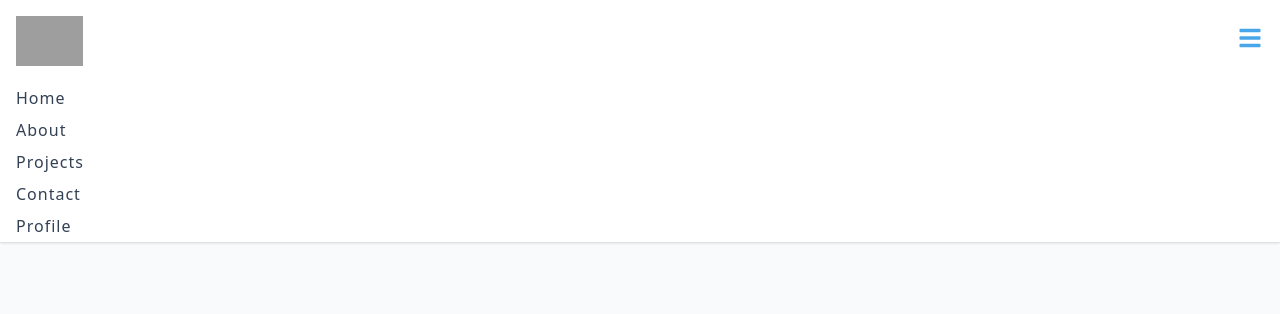
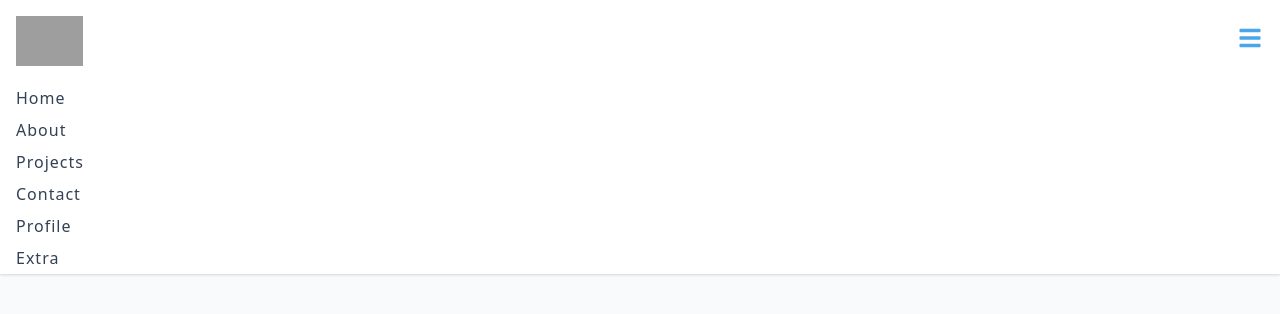
Before and after one commit to Newbie814/navbar-proj, a React (Vite) app: page / in a window 1280 px wide. Shown: the top 314 px of the page. Built offline with nearby package versions, Linux system fonts and the light colour scheme; grey boxes are pictures that could not be loaded.

Commit message:
refactored to a fyanmic transition when toggling links to accomodate future, additional links

```diff
--- a/src/components/Navbar.jsx
+++ b/src/components/Navbar.jsx
@@ -11,8 +11,17 @@ const logoUrl2 =
 const Navbar = () => {
   const [showLinks, setShowLinks] = useState(true);
 
+  const linksContainerRef = useRef(null);
+  const linksRef = useRef(null);
+
   const toggleLinks = () => {
     setShowLinks(!showLinks);
+  };
+
+  const linkStyles = {
+    height: showLinks
+      ? `${linksRef?.current?.getBoundingClientRect()?.height}px`
+      : '0px',
   };
 
   return (
@@ -31,11 +40,11 @@ const Navbar = () => {
         </div>
 
         <div
-          className={
-            showLinks ? 'links-container show-container' : 'links-container'
-          }
+          className='links-container'
+          ref={linksContainerRef}
+          style={linkStyles}
         >
-          <ul className='nav-links'>
+          <ul className='nav-links' ref={linksRef}>
             {links.map((link) => {
               const { id, url, text } = link;
               return (
--- a/src/data.jsx
+++ b/src/data.jsx
@@ -25,6 +25,16 @@ export const links = [
     url: '/profile',
     text: 'profile',
   },
+  {
+    id: 6,
+    url: '/profile',
+    text: 'extra',
+  },
+  // {
+  //   id: 7,
+  //   url: '/profile',
+  //   text: 'extra',
+  // },
 ];
 
 export const social = [
--- a/src/index.css
+++ b/src/index.css
@@ -303,11 +303,6 @@ nav {
 
 /* 160 px links container height (10rem)*/
 .links-container {
-  height: 0;
   overflow: hidden;
   transition: var(--transition);
 }
-
-.show-container {
-  height: 10rem;
-}
```
